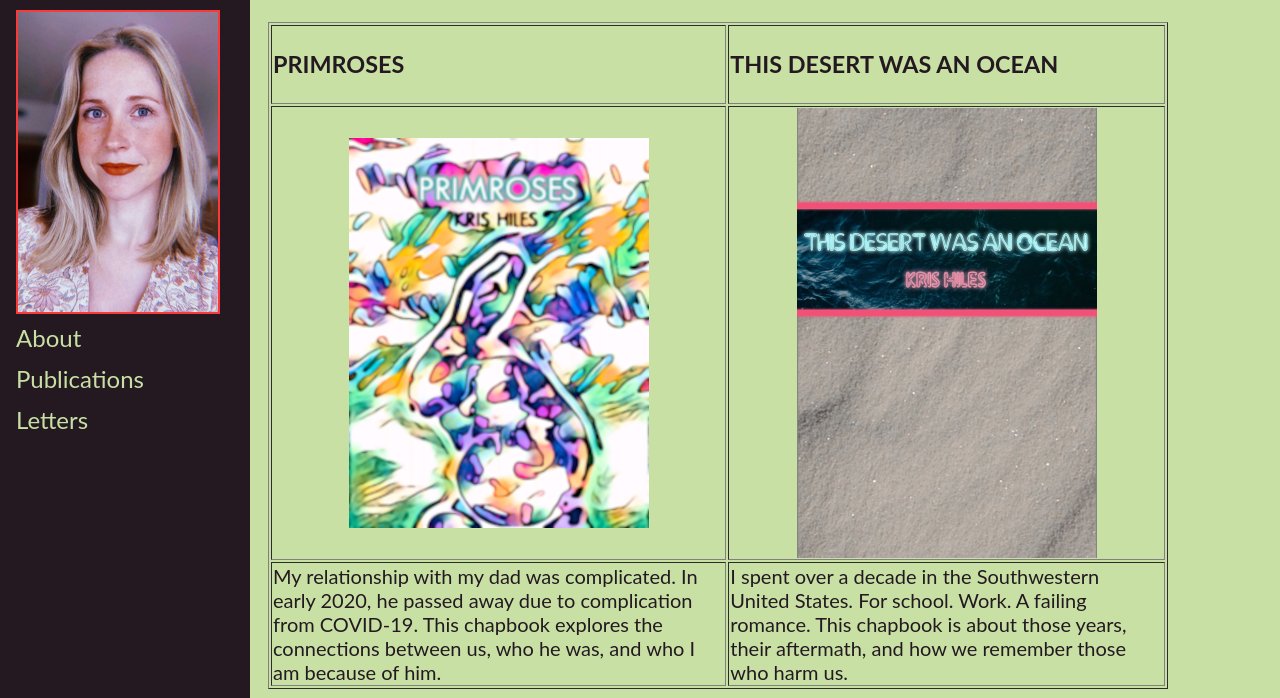
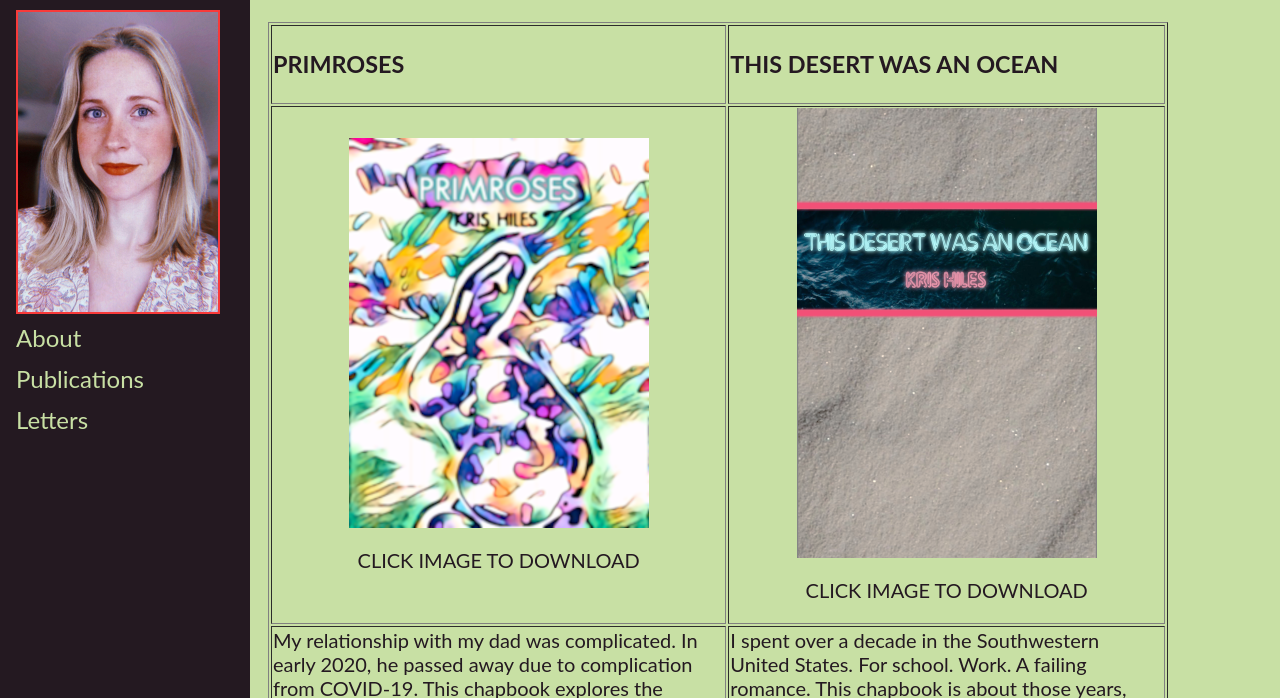
Before and after one commit to tidetongued/tidetongued.github.io, a plain HTML site: page publications.html in a window 1280 px wide. Shown: the part 102-800 px from the top of the page. Drawn offline with Linux system fonts and the light colour scheme.

Commit message:
Update publications.html

```diff
--- a/publications.html
+++ b/publications.html
@@ -90,12 +90,8 @@ h1, h2, h3 {
             </td>
           </tr>
           <tr>
-            <td style="text-align: center;"><a href="docs/PRIMROSES.pdf"><img src="/images/primroses.png"
-
-                  alt="PRIMROSES" align="middle"></a></td>
-            <td style="text-align: center;"><a href="docs/THIS_DESERT_WAS_AN_OCEAN.pdf"><img
-
-                  src="/images/tdwao.png" alt="THIS DESERT WAS AN OCEAN" align="middle"></a></td>
+            <td style="text-align: center;"><a href="docs/PRIMROSES.pdf"><img src="/images/primroses.png" alt="PRIMROSES" align="middle"></a><p>CLICK IMAGE TO DOWNLOAD</p></td>
+            <td style="text-align: center;"><a href="docs/THIS_DESERT_WAS_AN_OCEAN.pdf"><img src="/images/tdwao.png" alt="THIS DESERT WAS AN OCEAN" align="middle"></a><p>CLICK IMAGE TO DOWNLOAD</p></td>
           </tr>
           <tr>
             <td>My relationship with my dad was complicated. In early 2020, he
```
